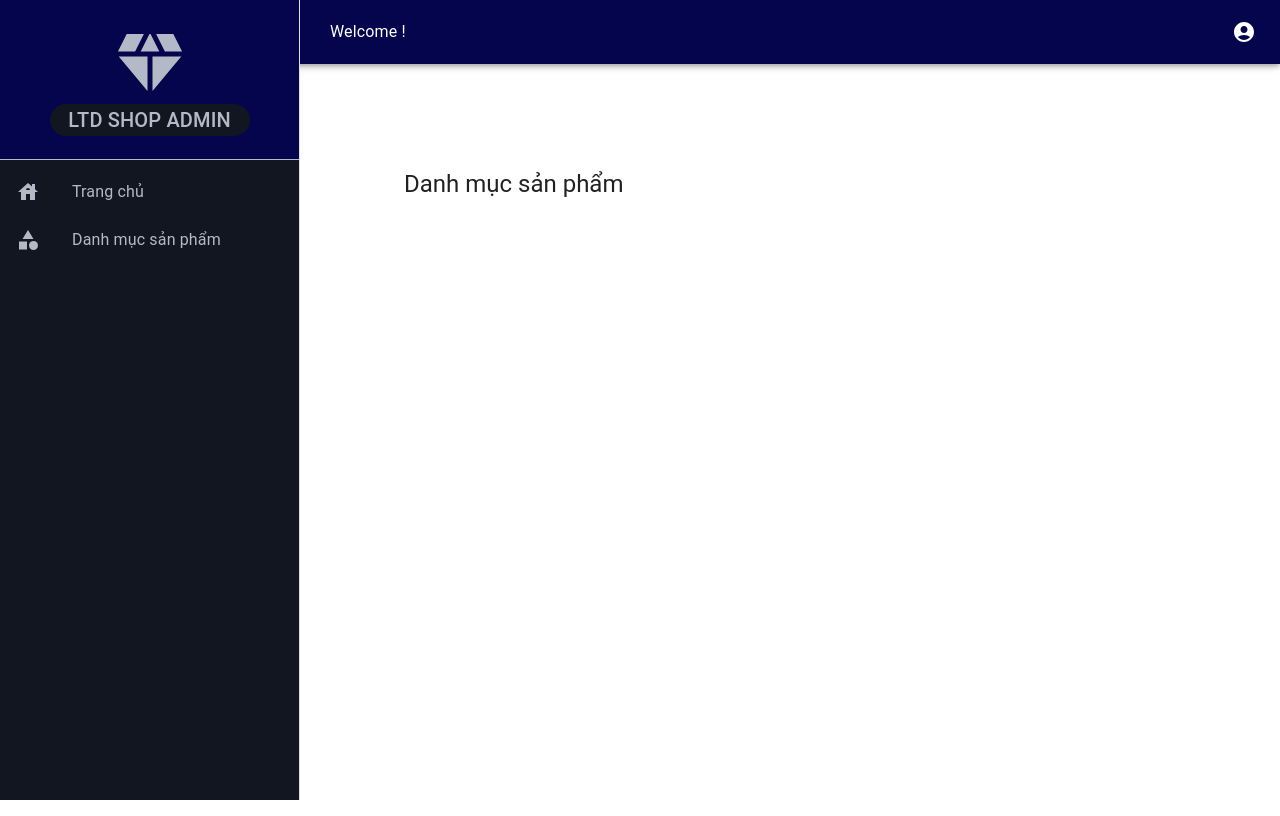
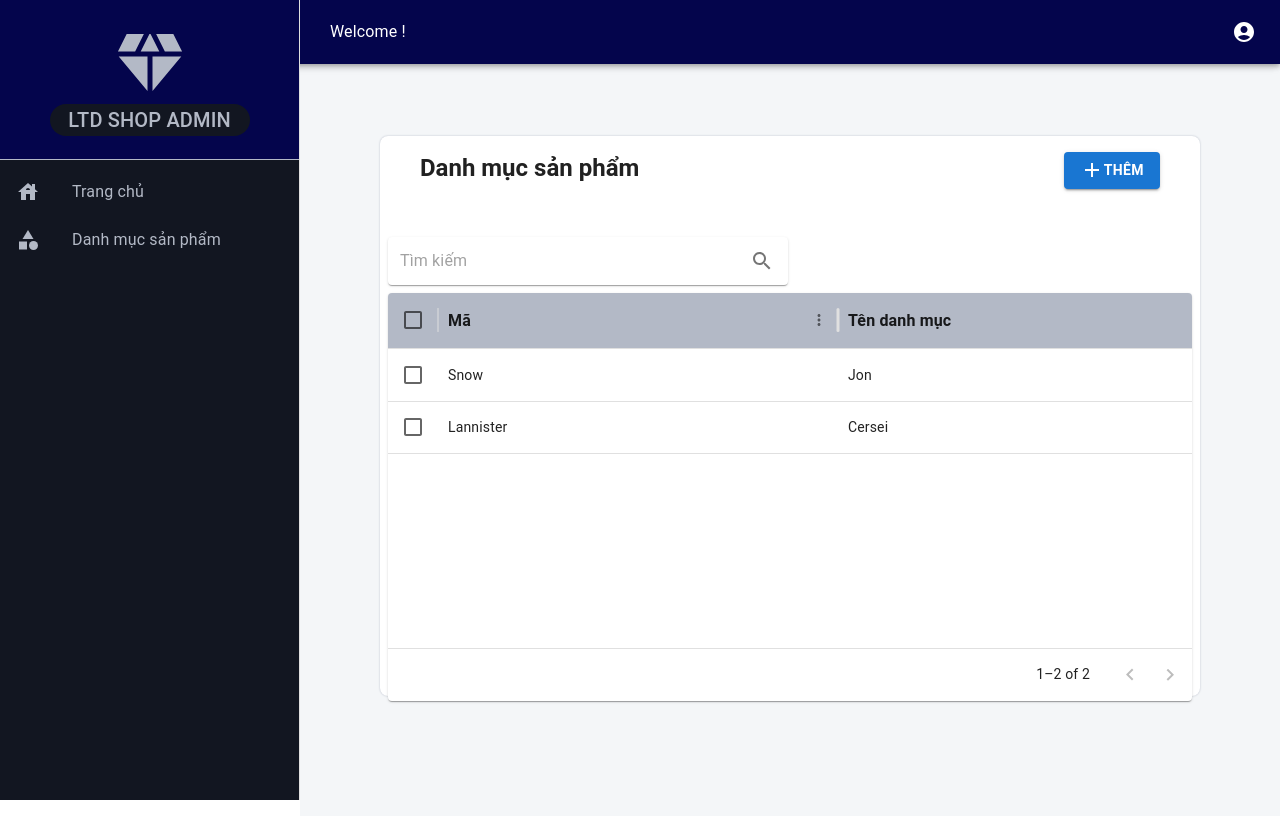
Before and after one commit to dunglt8200/admin-site-ltd-shop, a React (Vite) app: page /categories in a window 1280 px wide. Built offline with nearby package versions, Linux system fonts and the light colour scheme.

Commit message:
improve UI

```diff
--- a/package.json
+++ b/package.json
@@ -14,6 +14,7 @@
     "@emotion/styled": "^11.14.0",
     "@mui/icons-material": "^6.3.0",
     "@mui/material": "^6.3.0",
+    "@mui/x-data-grid": "^7.23.5",
     "@toolpad/core": "^0.11.0",
     "react": "^18.3.1",
     "react-dom": "^18.3.1",
--- a/src/App.jsx
+++ b/src/App.jsx
@@ -5,7 +5,7 @@ import Menu from "../src/components/Menu";
 import RoutesComponent from "../src/routers/RoutesComponent";
 import { BrowserRouter as Router } from "react-router-dom";
 
-const drawerWidth = 240;
+const drawerWidth = 300;
 
 const App = () => {
   return (
@@ -14,8 +14,7 @@ const App = () => {
         <CssBaseline />
         <Header />
         <Menu />
-        <Box component="main"
-            sx={{ flexGrow: 1, p: 3, width: `calc(100% - ${drawerWidth}px)`, marginTop: "64px" }}>
+        <Box component="main" className="box-main-component">
           <RoutesComponent />
         </Box>
       </Box>
--- a/src/assets/style.css
+++ b/src/assets/style.css
@@ -1,8 +1,11 @@
+@import url('../assets//styleCategoty.css');
+
 :root {
     --purple-color: #3c3eb9;
     --purple-black-color: #04054c;
     --menu-background: #121621;
     --text-menu: #b3b9c6;
+    --background-component: #f4f6f8;
 }
 
 .appbar-header {
@@ -64,12 +67,23 @@
     background-color: var(--purple-color);
     transition: background-color 0.3s ease, border-left 0.3s ease;
 }
+
 .item-menu-click-active:hover {
     background-color: var(--purple-color) !important;
     transition: background-color 0.3s ease, border-left 0.3s ease;
 }
 
-.box-main-category {
-    height: 50vh;
-    margin: 10vh;
+.box-main-component {
+    flex-grow: 1;
+    padding: 3;
+    width: calc(100% - 300px);
+    margin-top: 7vh;
+    background-color: var(--background-component) !important;
+    height: 95vh;
 }
+
+.formControl-input {
+    display: flex;
+    flex-direction: column;
+    gap: 2vh;
+}
--- /dev/null
+++ b/src/assets/styleCategoty.css
@@ -0,0 +1,57 @@
+.box-main-category {
+    height: 70vh;
+    margin: 10vh;
+    border-radius: 1vh;
+    padding: 1vh;
+    box-shadow: 0px 0px 2px var(--text-menu);
+    background-color: white;
+    display: flex;
+    flex-direction: column;
+    gap: 5vh;
+}
+
+.box-title-category {
+    display: flex;
+    justify-content: space-between;
+    padding: 1vh 4vh;
+}
+
+.text-header-category {
+    font-weight: bold !important;
+}
+
+.box-table-category {
+    display: flex;
+    flex-direction: column;
+    gap: 1vh;
+}
+
+.css-yseucu-MuiDataGrid-columnHeaderRow {
+    background-color: var(--text-menu) !important;
+}
+
+.css-1gqmilo-MuiDataGrid-columnHeaderTitle {
+    font-weight: bold !important;
+    font-size: 16px;
+}
+
+.box-main-category-detail {
+    height: 70vh;
+    margin: 10vh;
+    border-radius: 1vh;
+    padding: 1vh;
+    box-shadow: 0px 0px 2px var(--text-menu);
+    background-color: white;
+    display: flex;
+    flex-direction: column;
+    gap: 5vh;
+    position: relative;
+}
+
+.box-btn-detail {
+    display: flex;
+    gap: 1vh;
+    position: absolute;
+    bottom: 5vh;
+    right: 5vh;
+}
--- /dev/null
+++ b/src/components/CustomTable.jsx
@@ -0,0 +1,24 @@
+import * as React from 'react';
+import { DataGrid } from '@mui/x-data-grid';
+import Paper from '@mui/material/Paper';
+
+export default function CustomTable({ rows, columns, paginationModel, pageSizeOptions, checkboxSelection = false }) {
+  return (
+    <Paper sx={{ height: '51vh', width: '100%' }}>
+      <DataGrid
+        rows={rows}
+        columns={columns}
+        initialState={{ pagination: { paginationModel } }}
+        pageSizeOptions={pageSizeOptions}
+        checkboxSelection={checkboxSelection}
+        sx={{
+          border: 0,
+          '& .MuiDataGrid-columnHeaders': {
+            backgroundColor: '#b3b9c6 !important',
+            fontWeight: 'bold',
+          },
+        }}
+      />
+    </Paper>
+  );
+}
--- /dev/null
+++ b/src/components/InputSearch.jsx
@@ -0,0 +1,25 @@
+import * as React from 'react';
+import Paper from '@mui/material/Paper';
+import InputBase from '@mui/material/InputBase';
+import IconButton from '@mui/material/IconButton';
+import SearchIcon from '@mui/icons-material/Search';
+
+function InputSearch() {
+  return (
+    <Paper
+      component="form"
+      sx={{ p: '2px 4px', display: 'flex', alignItems: 'center', width: 400 }}
+    >
+      <InputBase
+        sx={{ ml: 1, flex: 1 }}
+        placeholder="Tìm kiếm"
+        inputProps={{ 'aria-label': 'Tìm kiếm' }}
+      />
+      <IconButton type="button" sx={{ p: '10px' }} aria-label="search">
+        <SearchIcon />
+      </IconButton>
+    </Paper>
+  );
+}
+
+export default InputSearch;
--- a/src/pages/Category.jsx
+++ /dev/null
@@ -1,12 +0,0 @@
-import React from "react";
-import { Box, Typography } from "@mui/material";
-
-function Category () {
-  return (
-    <Box className='box-main-category'>
-      <Typography variant="h5">Danh mục sản phẩm</Typography>
-    </Box>
-  );
-};
-
-export default Category;
--- /dev/null
+++ b/src/pages/Category/Category.jsx
@@ -0,0 +1,45 @@
+import React from "react";
+import { Box, Typography, Button } from "@mui/material";
+import AddIcon from '@mui/icons-material/Add';
+import InputSearch from "../../components/InputSearch";
+import CustomTable from '../../components/CustomTable';
+import { Link } from "react-router-dom";
+
+const columns = [
+  { field: 'Code', headerName: 'Mã', width: 400 },
+  { field: 'Name', headerName: 'Tên danh mục', width: 400 }
+];
+
+const rows = [
+  { id: 1, Code: 'Snow', Name: 'Jon' },
+  { id: 2, Code: 'Lannister', Name: 'Cersei' },
+];
+
+const paginationModel = { page: 0, pageSize: 2 };
+
+function Category () {
+  return (
+    <Box className='box-main-category'>
+      <Box className='box-title-category'>
+        <Typography variant="h5" className="text-header-category">Danh mục sản phẩm</Typography>
+        <Link to='/categories/add'>
+          <Button variant="contained" className="text-header-category">
+              <AddIcon /> Thêm
+          </Button>
+        </Link>
+
+      </Box>
+      <Box className='box-table-category'>
+        <InputSearch />
+        <CustomTable
+          rows={rows}
+          columns={columns}
+          paginationModel={paginationModel}
+          checkboxSelection
+        />
+      </Box>
+    </Box>
+  );
+};
+
+export default Category;
--- /dev/null
+++ b/src/pages/Category/DetailCategory.jsx
@@ -0,0 +1,34 @@
+import * as React from 'react';
+import { Box, Typography, TextField, Button } from "@mui/material";
+import { useNavigate } from "react-router-dom";
+
+function DetailCategory () {
+    const navigate = useNavigate();
+    const handleBack = () => {
+        navigate(-1);
+    };
+    return (
+        <Box className='box-main-category-detail'>
+            <Typography variant="h5" className="text-header-category">Thêm danh mục sản phẩm</Typography>
+            <Box>
+                <TextField
+                    label="Mã"
+                    id="Code"
+                    sx={{ m: 1, width: '120vh' }}
+                    disabled
+                />
+                <TextField
+                    label="Tên danh mục"
+                    id="Name"
+                    sx={{ m: 1, width: '120vh' }}
+                />
+            </Box>
+            <Box className='box-btn-detail'>
+                <Button variant="contained">Lưu</Button>
+                <Button variant="outlined" onClick={handleBack}>Quay lại</Button>
+            </Box>
+        </Box>
+    )
+}
+
+export default DetailCategory;
--- a/src/routers/RoutesComponent.jsx
+++ b/src/routers/RoutesComponent.jsx
@@ -1,13 +1,15 @@
 import React from "react";
 import { Route, Routes } from "react-router-dom";
 import Home from "../pages/Home";
-import Category from "../pages/Category";
+import Category from "../pages/Category/Category";
+import DetailCategory from "../pages/Category/DetailCategory";
 
 function RoutesComponent () {
   return (
     <Routes>
       <Route path="/" element={<Home />} />
       <Route path="/categories" element={<Category />} />
+      <Route path="/categories/add" element={<DetailCategory />} />
     </Routes>
   );
 };
```
Also changed, not shown: src/components/TextFieldSearchBar.jsx (added, +43 -0 lines), src/components/Menu.jsx (indentation only), 1 other file (tests, documents, lock files or other folders).
